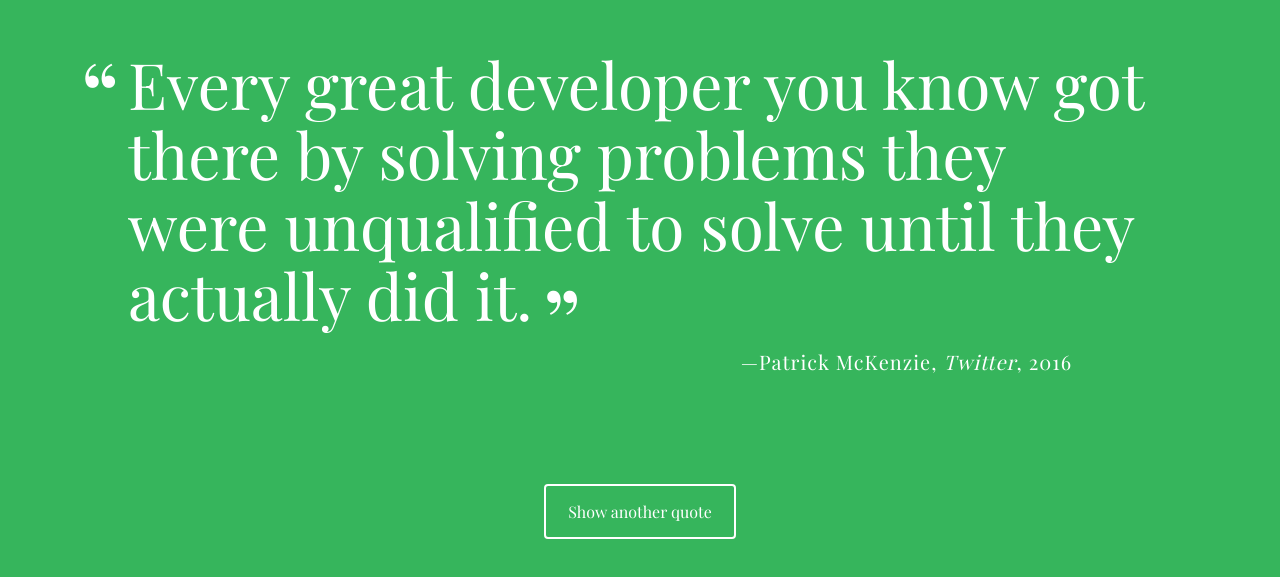
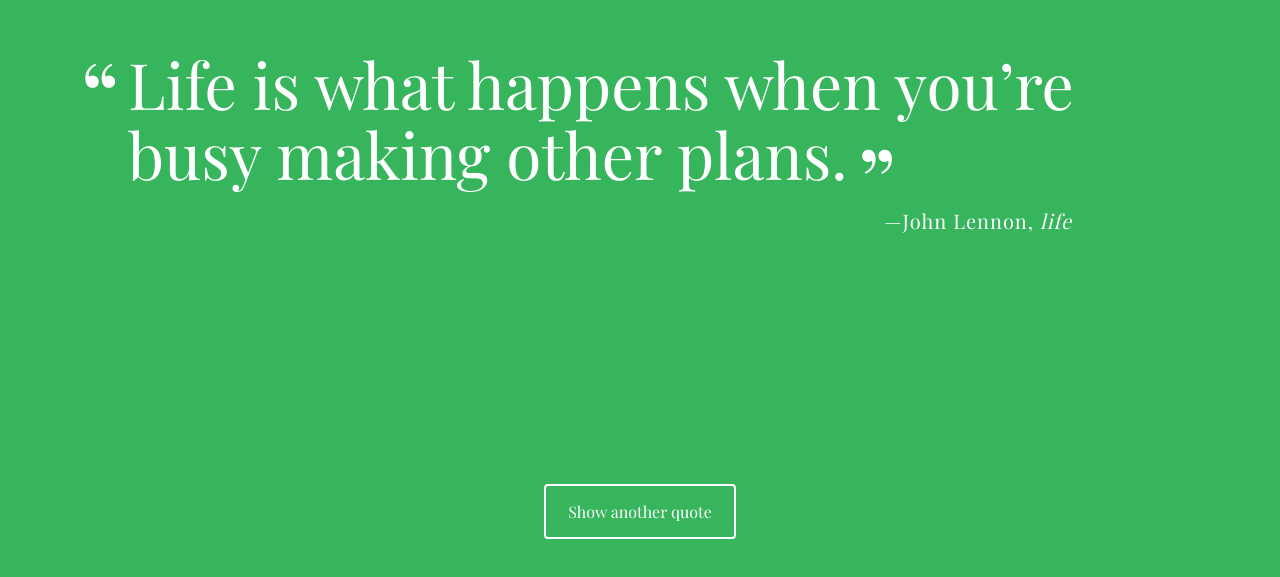
Before and after one commit to ykurata/A-Ramdom-Quote-Generator, a plain HTML site: page index.html in a window 1280 px wide. Shown: the part 111-688 px from the top of the page. Drawn offline with nearby package versions, Linux system fonts and the light colour scheme; a web font is replaced by a local one.

Commit message:
added function to get and print a random quote

```diff
--- a/index.html
+++ b/index.html
@@ -10,11 +10,12 @@
 <body>
   <div class="container">
     <div id="quote-box">
-      <p class="quote">Every great developer you know got there by solving problems they were unqualified to solve until they actually did it.</p>
-      <p class="source">Patrick McKenzie<span class="citation">Twitter</span><span class="year">2016</span></p>
+
+
     </div>
     <button id="loadQuote">Show another quote</button>
   </div>
+  <script src="js/quotes.js"></script>
   <script src="js/script.js"></script>
 </body>
 </html>
--- /dev/null
+++ b/js/quotes.js
@@ -0,0 +1,55 @@
+var quotes = [
+  {
+    quote: "So many books, so little time.",
+    source: "Frank Zappa",
+    tags: "humor",
+  },
+  {
+    quote: "You only live once, but if you do it right, once is enough.",
+    source: "Mae West",
+    year: 2000,
+    tags: "life",
+  },
+  {
+    quote: "My life is message.",
+    source: "Mahatma Gandi",
+    tags: "life",
+  },
+  {
+    quote: "Life is what happens when you’re busy making other plans.",
+    source: "John Lennon",
+    tags: "life",
+  },
+  {
+    quote: "Success is not final; failure is not fatal: It is the courage to continue that counts.",
+    source: "Winston S. Churchill",
+    year: 1929,
+    tags: "business",
+  },
+  {
+    quote: "The only way to do great work is to love what you do.",
+    source: "Steve Jobs",
+    year: 2010,
+    tags: "business",
+  },
+  {
+    quote: "Share your smile with the world. It's a symbol of friendship and peace.",
+    source: "Christie Brinkly",
+    tags: "friendship",
+  },
+  {
+    quote: "A friend is someone who gives you total freedom to be yourself.",
+    source: "Jim Morrison",
+    tags: "friendship",
+  },
+  {
+    quote: "The best thing to hold onto in life is each other.",
+    source: "Audrey Hepburn",
+    tags: "love",
+  },
+  {
+    quote: "And in the end, the love you take is equal to the love you make.",
+    source: "The Beatles",
+    tags: "love",
+  },
+];
--- a/js/script.js
+++ b/js/script.js
@@ -1,55 +1,30 @@
-/******************************************
-Treehouse Techdegree:
-FSJS project 1 - A Random Quote Generator
-******************************************/
-
-// Study guide for this project - https://drive.google.com/file/d/1s5grutGuQFwJcQP8bFwEI69Q8FCkGdDk/view?usp=sharing
+var quote;
+var html = '';
 
 
-/***
-  Create the array of quote objects and name it `quotes`.
-  Add at least five quote objects to the `quotes` array.
-  Give each quote object a `quote` and `source` property.
+// Get a random quote from array.
+function getRandomQuote(array) {
+  var randomNumber = Math.floor(Math.random() * array.length );
+  quote = array[randomNumber]
+  return quote;
+}
 
-  Recommended:
-    - Add at least one `year` and/or `citation` property to at least one
-      quote object.
-***/
+// Print out a random quote, source, year, and tags.
+function printQuote(html) {
+  var randomQuote = getRandomQuote(quotes);
+  html += "<p class='quote'>" + randomQuote.quote + "</p>";
+  if ( randomQuote.year  ) {
+    html += "<p class='source'>" + randomQuote.source +
+            "<span class='year'>" + randomQuote.year + "</span>" +
+            "<sapn class='citation'>" + randomQuote.tags + "</span></p>";
+  } else {
+    html += "<p class='source'>" + randomQuote.source +
+            "<sapn class='citation'>" + randomQuote.tags + "</span></p>";
+  }
+  var div = document.getElementById('quote-box');
+  div.innerHTML = html;
+}
+printQuote(html);
 
 
-
-
-/***
-  Create the `getRandomQuote` function to:
-   - generate a random number
-   - use the random number to `return` a random quote object from the
-     `quotes` array.
-***/
-
-
-
-
-/***
-  Create the `printQuote` function to:
-   - call the `getRandomQuote` function and assign it to a variable.
-   - use the properties of the quote object stored in the variable to
-     create your HTML string.
-   - use conditionals to make sure the optional properties exist before
-     they are added to the HTML string.
-   - set the `innerHTML` of the `quote-box` div to the HTML string.
-***/
-
-
-
-
-/***
-  When the "Show another quote" button is clicked, the event listener
-  below will be triggered, and it will call, or "invoke", the `printQuote`
-  function. So do not make any changes to the line of code below this
-  comment.
-***/
-
 document.getElementById('loadQuote').addEventListener("click", printQuote, false);
-
-
-// Remember to delete the comments that came with this file, and replace them with your own code comments.
```
